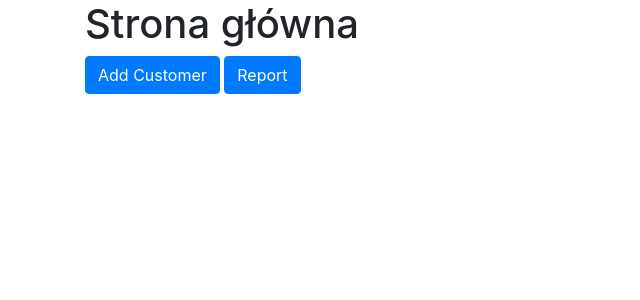
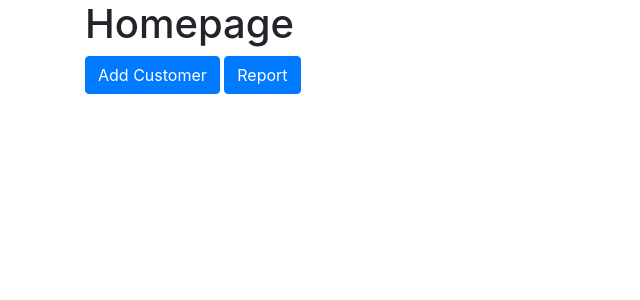
Before and after one commit to AnnaJa11/Customer_APP, a Flask app: page / in a window 1280 px wide. Shown: the top 300 px of the page, without its empty margins (0-640 px from the left). Run offline with Flask 3, Linux system fonts and the light colour scheme; some libraries are stand-ins or nearby versions.

Commit message:
add comments

```diff
--- a/customer_app/__init__.py
+++ b/customer_app/__init__.py
@@ -13,19 +13,19 @@ def index():
 # Report view
 @app.route('/report')
 def show_report():
-    # Retrieving customer data from the base
+    # Retrieving customer data from the database
     report_data = get_report_data()
-    print(report_data)  # Dodaj to
+    print(report_data)  # Add this
     return render_template('report.html', report_data=report_data)
 
-# Funkcja do generowania danych raportu
+# Function to generate report data
 def generate_report_data():
-    # Tworzymy instancję aplikacji obsługi klienta
+    # Create an instance of the customer service application
     app = CustomerServiceApp("database.db")
-    # Generujemy raport i zwracamy go
+    # Generate the report and return it
     return app.generate_report()
 
-# Widok do dodawania nowego klienta
+# View for adding a new customer
 @app.route('/add_customer', methods=['GET', 'POST'])
 def add_new_customer():
     if request.method == 'POST':
@@ -45,16 +45,16 @@ def add_new_customer():
             'comments': comments
         }
 
-        # Dodanie klienta do bazy danych
+        # Add the customer to the database
         add_customer(**customer_info)
 
-        # Po dodaniu klienta przekieruj użytkownika do strony raportu
+        # After adding the customer, redirect the user to the report page
         return redirect(url_for('show_report'))
     else:
-        # Jeśli dostęp jest za pomocą metody GET, po prostu wyświetl formularz
+        # If the access is via the GET method, simply display the form
         return render_template('add_customer.html')
 
-# Funkcja do pobierania danych klienta z bazy danych
+# Function to retrieve customer data from the database
 def get_report_data():
     session = Session()
     customers = session.query(Customer).all()
--- a/customer_app/app.py
+++ b/customer_app/app.py
@@ -3,7 +3,7 @@ from datetime import datetime, timedelta
 
 class Customer:
     def __init__(self, name, phone, email, callback_date, comments, interested=None):
-        self.id = None  # Dodajemy atrybut id
+        self.id = None  # Add atribut id
         self.name = name
         self.phone = phone
         self.email = email
--- a/customer_app/templates/index.html
+++ b/customer_app/templates/index.html
@@ -3,23 +3,23 @@
 <head>
   <meta charset="UTF-8">
   <meta name="viewport" content="width=device-width, initial-scale=1.0">
-  <title>Strona główna</title>
-  <!-- Link do pliku CSS Bootstrap -->
+  <title>Homepage</title>
+  <!-- Link to Bootstrap CSS file -->
   <link rel="stylesheet" href="https://maxcdn.bootstrapcdn.com/bootstrap/4.5.2/css/bootstrap.min.css">
 </head>
 <body>
 
 <div class="container">
-  <h1>Strona główna</h1>
+  <h1>Homepage</h1>
 
-  <!-- Przycisk "add customer", który przekieruje użytkownika do szablonu add_customer.html -->
+  <!-- "Add Customer" button that redirects the user to the add_customer.html template -->
   <a href="{{ url_for('add_new_customer') }}" class="btn btn-primary">Add Customer</a>
 
-  <!-- Przycisk "report", który przekieruje użytkownika do szablonu report.html -->
+  <!-- "Report" button that redirects the user to the report.html template -->
   <a href="{{ url_for('show_report') }}" class="btn btn-primary">Report</a>
 </div>
 
-<!-- Skrypty JavaScript z Bootstrap (opcjonalne, ale mogą być potrzebne w niektórych przypadkach) -->
+<!-- Bootstrap JavaScript scripts (optional but may be needed in some cases) -->
 <script src="https://ajax.googleapis.com/ajax/libs/jquery/3.5.1/jquery.min.js"></script>
 <script src="https://cdnjs.cloudflare.com/ajax/libs/popper.js/1.16.0/umd/popper.min.js"></script>
 <script src="https://maxcdn.bootstrapcdn.com/bootstrap/4.5.2/js/bootstrap.min.js"></script>
```
